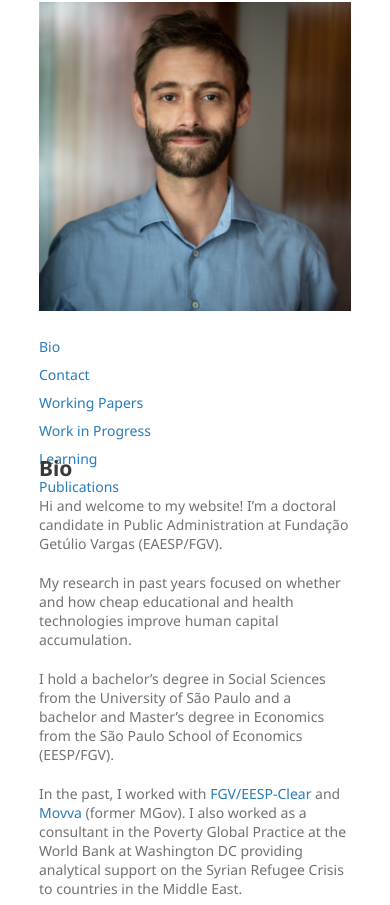
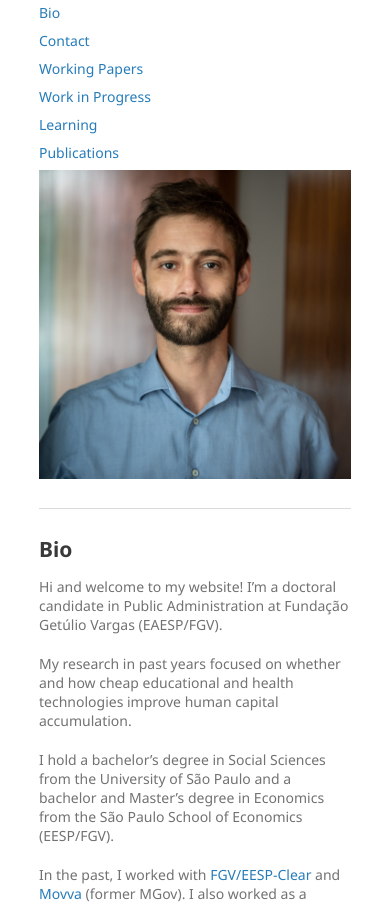
Before and after one commit to flavio-personal-site/front-end, a React (Create React App) app: page / in a window 390 px wide. Shown: the part 172-1077 px from the top of the page. Built offline with nearby package versions, Linux system fonts and the light colour scheme.

Commit message:
Alterar posicao da imagem

```diff
--- a/src/components/Content/index.js
+++ b/src/components/Content/index.js
@@ -11,6 +11,7 @@ import './styles.css';
 const Content = () => {
   return (
     <div className="content-container">
+      {window.innerWidth < 768 ? <Divider /> : ""}
       <Bio />
       <Divider />
       <Contact />
--- a/src/components/Content/styles.css
+++ b/src/components/Content/styles.css
@@ -1,6 +1,14 @@
 .content-container {
   width: 100%;
   font-size: 14px;
+  margin-top: 20px;
+}
+
+
+@media(min-width: 768px){
+  .content-container{
+    margin-top: 0;
+  }
 }
 
 @media(min-width: 1024px){
--- a/src/components/Menu/index.js
+++ b/src/components/Menu/index.js
@@ -7,7 +7,6 @@ const Menu = () => {
     <header className="menu-container">
       <h1>Flavio Riva</h1>
       <p>Doctoral Candidate in Public Administration and Government, Fundação Getulio Vargas (FGV) </p>
-      <img src={personal} alt="Personal" />
       <div className='links'>
         <a href="./#bio">Bio</a>
         <a href="./#contact">Contact</a>
@@ -16,6 +15,7 @@ const Menu = () => {
         <a href="./#learning">Learning</a>
         <a href="./#publications">Publications</a>
       </div>
+      <img src={personal} alt="Personal" />
     </header>
   );
 };
```
Also changed, not shown: 1 other file (tests, documents, lock files or other folders).
